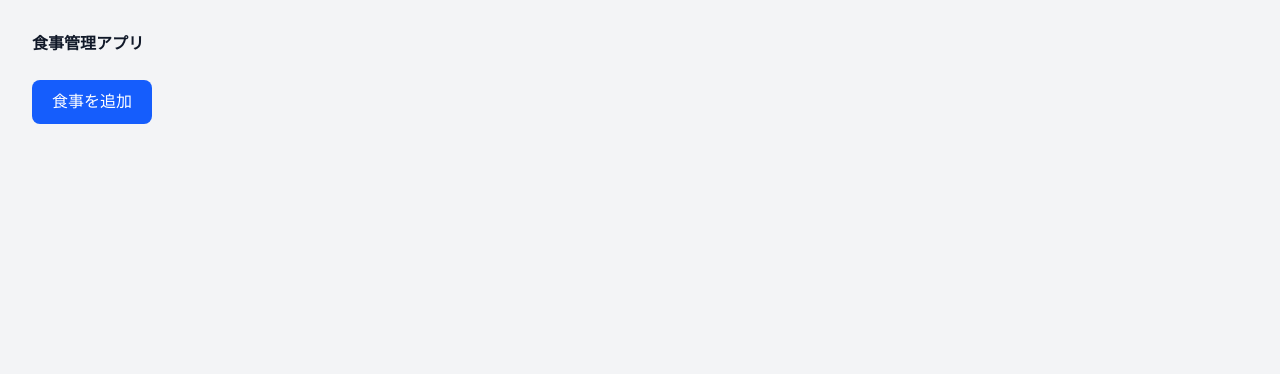
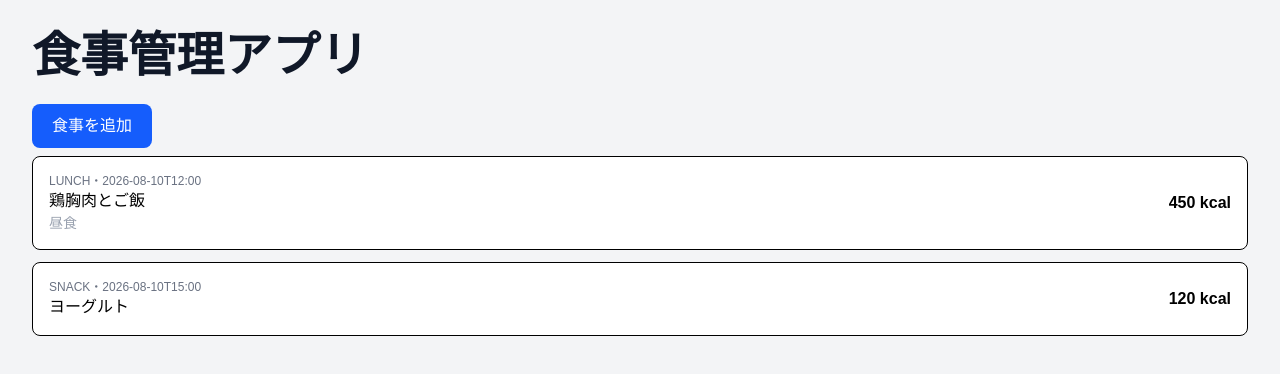
Before and after one commit to manatsu-sawada/meal-management-app, a Next.js app in the folder frontend/: page / in a window 1280 px wide. Shown: the top 374 px of the page. Built offline with nearby package versions, Linux system fonts and the light colour scheme; no server answers.

Commit message:
MealListコンポーネントを作成

```diff
--- a/frontend/app/components/MealForm.tsx
+++ b/frontend/app/components/MealForm.tsx
@@ -33,6 +33,7 @@ export default function MealFormModal() {
         };
     }, [isOpen])
 
+    // Procedure when sending a form
     function handleSubmit(event: SubmitEvent<HTMLFormElement>) {
         event.preventDefault();
         const formData = new FormData(event.currentTarget);
@@ -52,7 +53,7 @@ export default function MealFormModal() {
     return (
         <>
             {/* OPEN button */}
-            <button type="button" onClick={() => setIsOpen(true)} className="rounded-lg bg-blue-600 px-5 py-2.5 font-medium text-white transition hover:bg-blue-700">
+            <button type="button" onClick={() => setIsOpen(true)} className="rounded-lg bg-blue-600 px-5 py-2.5 mb-2 font-medium text-white transition hover:bg-blue-700">
                 食事を追加
             </button>
 
--- /dev/null
+++ b/frontend/app/components/MealList.tsx
@@ -0,0 +1,52 @@
+type Meal = {
+    id: number;
+    name: string;
+    calories: number;
+    mealType: string;
+    eatenAt: string;
+    memo?: string;
+};
+
+const meals: Meal[] = [
+    {
+        id: 1,
+        name: "鶏胸肉とご飯",
+        calories: 450,
+        mealType: "LUNCH",
+        eatenAt: "2026-08-10T12:00",
+        memo: "昼食",
+    },
+    {
+        id: 2,
+        name: "ヨーグルト",
+        calories: 120,
+        mealType: "SNACK",
+        eatenAt: "2026-08-10T15:00",
+    },
+];
+
+export default function MealList() {
+    return (
+        <div className="space-y-3">
+            {meals.map((meal) => (
+                <div key={meal.id} className="flex items-center justify-between rounded-lg border bg-white p-4">
+                    <div>
+                        <p className="text-xs text-gray-500">
+                            {meal.mealType}・{meal.eatenAt}
+                        </p>
+                        <p className="font-medium">{meal.name}</p>
+                        {meal.memo && (
+                            <p className="text-sm text-gray-400">
+                                {meal.memo}
+                            </p>
+                        )}
+                    </div>
+
+                    <p className="font-semibold">
+                        {meal.calories} kcal
+                    </p>
+                </div>
+            ))}
+        </div>
+    );
+}
--- a/frontend/app/page.tsx
+++ b/frontend/app/page.tsx
@@ -1,6 +1,8 @@
 "use client";
 
+// import {} from "react"; React から呼ばないとダメな機能
 import MealFormModal from "./components/MealForm";
+import MealList from "./components/MealList";
 
 const API_URL =
   process.env.NEXT_PUBLIC_API_URL ?? "http:localhost:8787";
@@ -8,11 +10,13 @@ const API_URL =
 export default function Home(){
   return(
   <main className="min-h-screen bg-gray-100 p-8">
-    <h1 className="mb-6 text-3x1 font-bold text-gray-900">
+    <h1 className="mb-6 text-5xl font-bold text-gray-900">
       食事管理アプリ
     </h1>
 
     <MealFormModal />
+    <MealList />
+
   </main>
   );
 }
```
